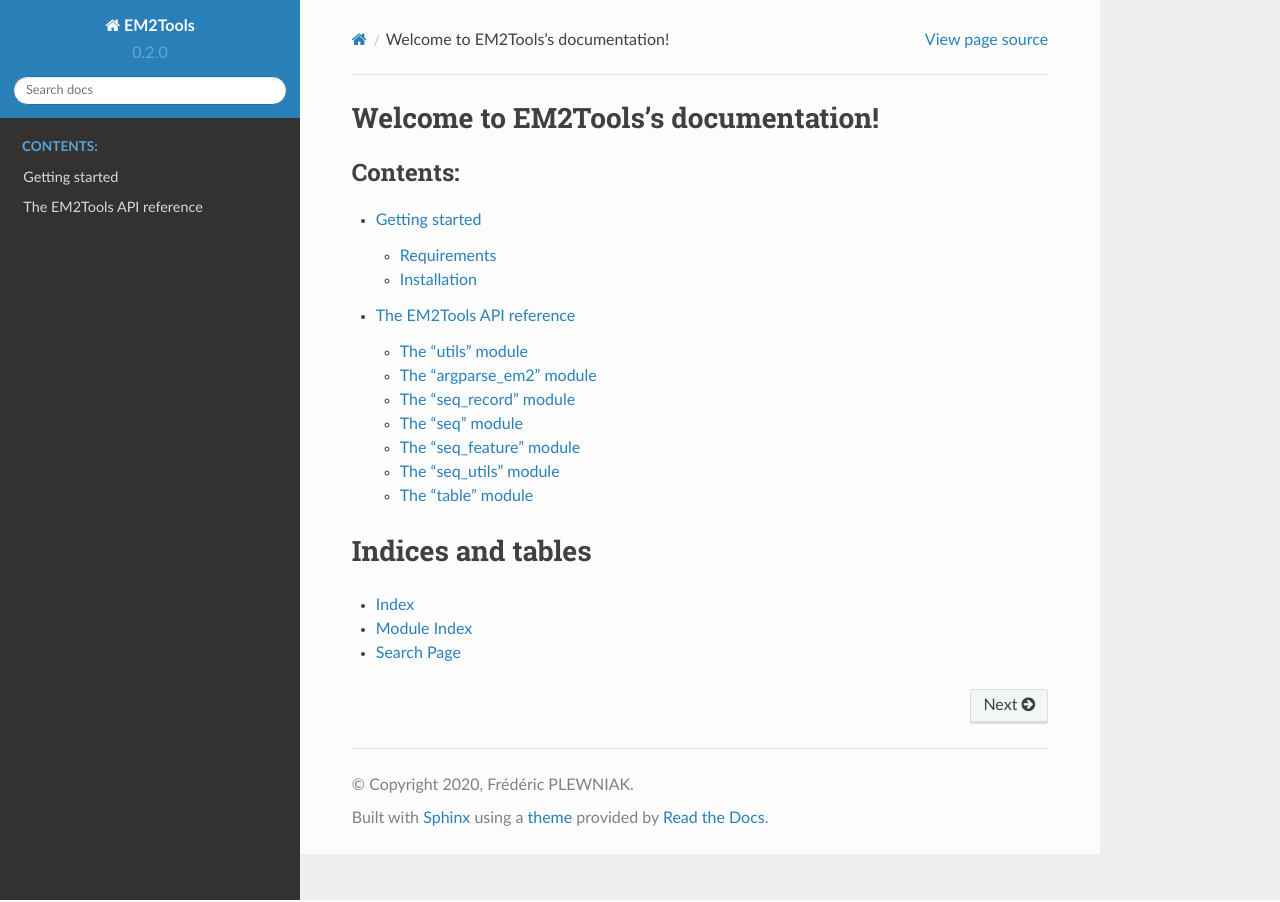
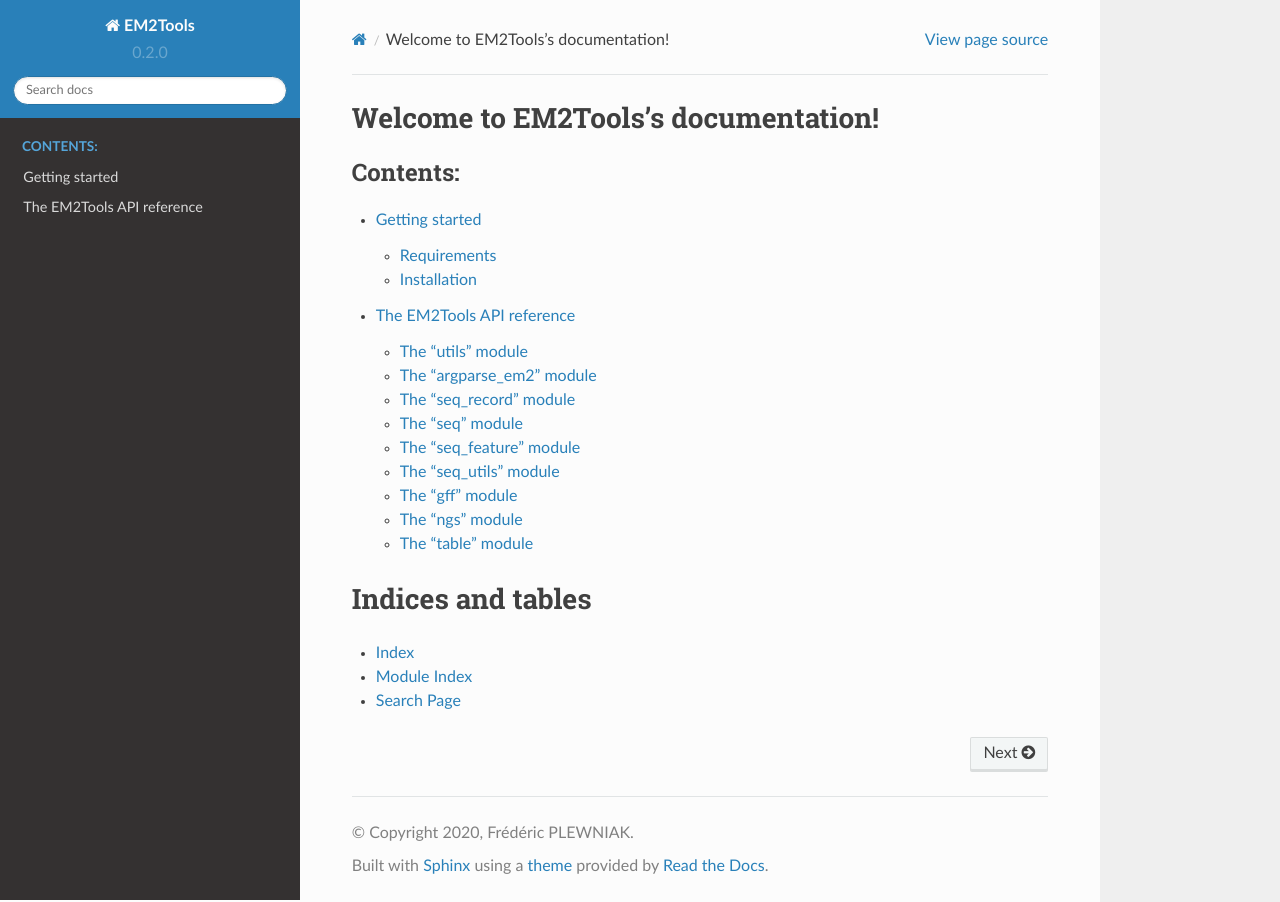
Before and after one commit to fplewniak/EM2Tools, a Sphinx documentation site: the page built from docs/source/index.rst, in a window 1280 px wide. Built offline with Sphinx 7.4.7 and the Read the Docs theme 2.0.0, drawn with Linux system fonts in a browser that asks for light colours.

Commit message:
Added modules gff and ngs to index.rst

```diff
--- a/docs/source/api/index.rst
+++ b/docs/source/api/index.rst
@@ -33,6 +33,16 @@ The “seq_utils” module
 ..  automodule:: em2lib.seq_utils
     :members:
 
+The “gff” module
+----------------------
+..  automodule:: em2lib.gff
+    :members:
+
+The “ngs” module
+----------------------
+..  automodule:: em2lib.ngs
+    :members:
+
 The “table” module
 -------------------------
 ..  automodule:: em2lib.table
```
